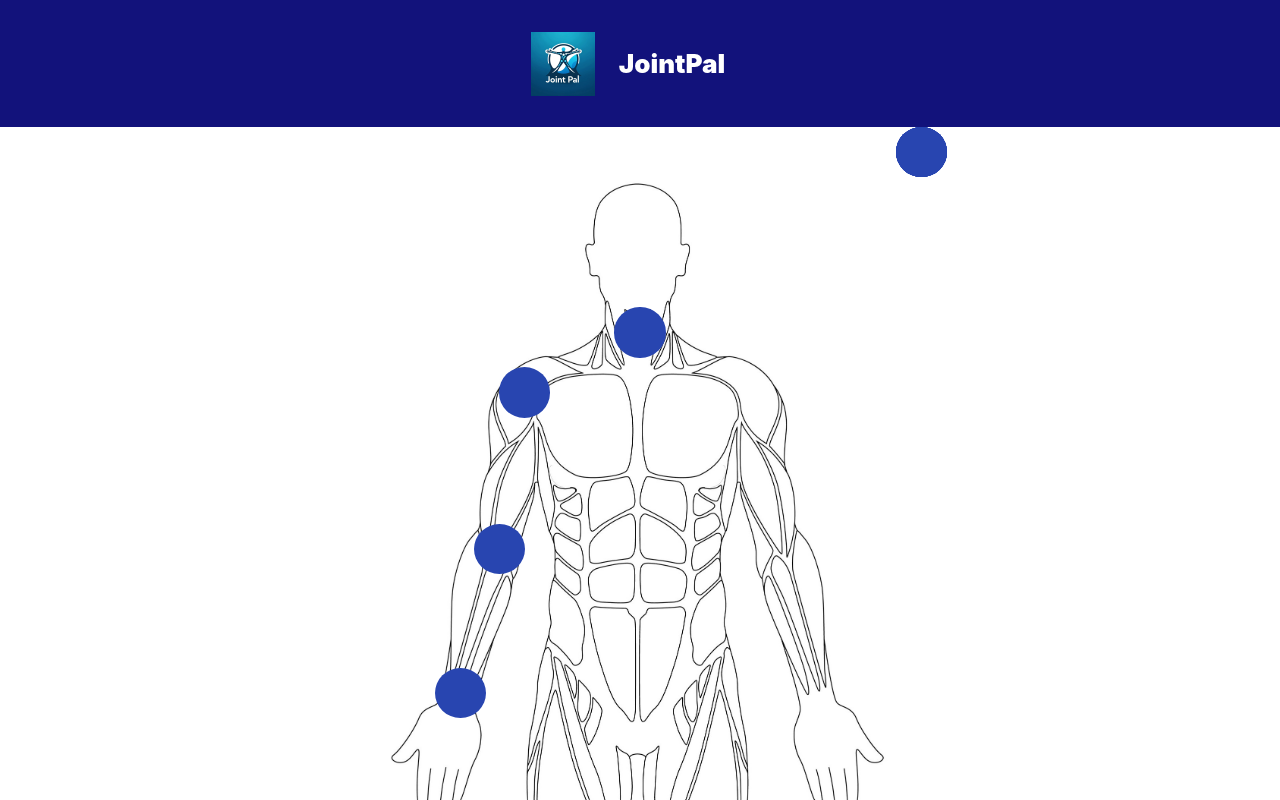
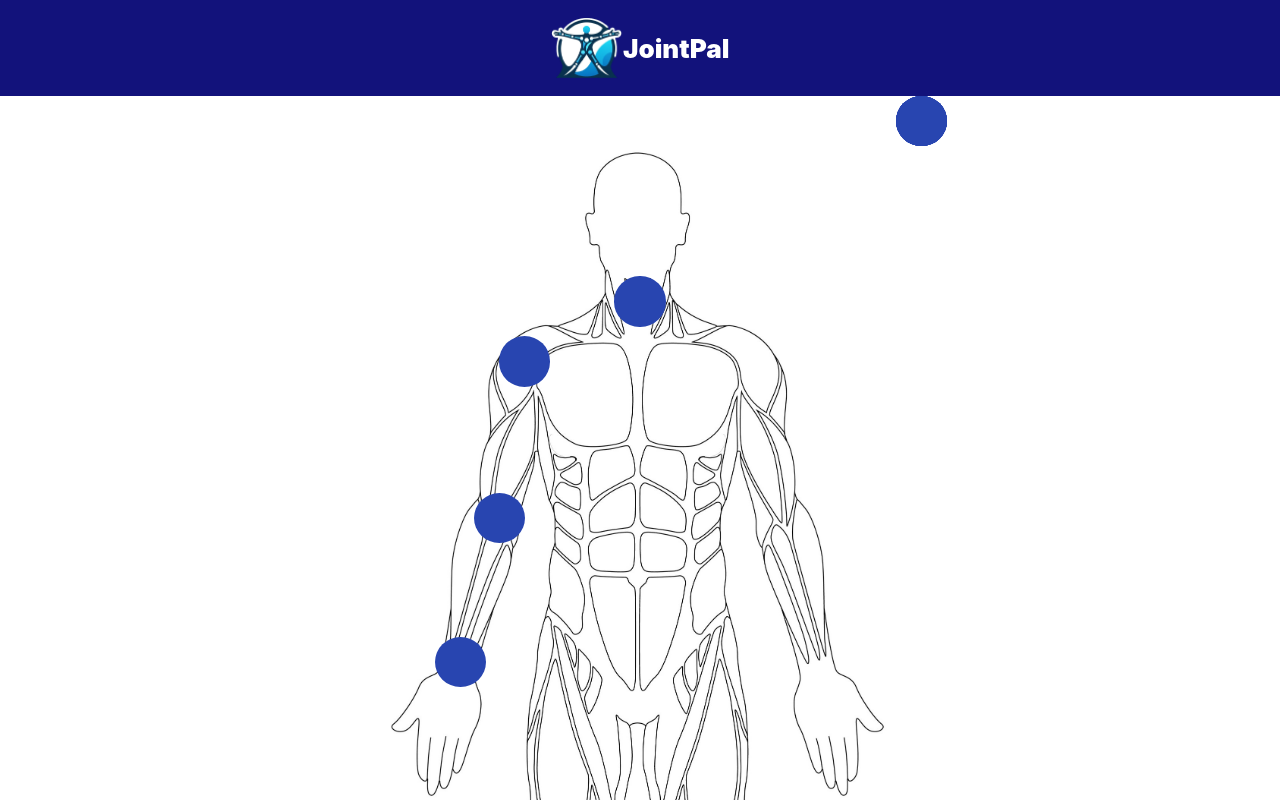
Before and after one commit to 2bato/hackcamp, a React (Create React App) app: page / in a window 1280 px wide. Shown: the top 800 px of the page. Built offline with nearby package versions, Linux system fonts and the light colour scheme.

Commit message:
Added more pages

```diff
--- a/src/App.css
+++ b/src/App.css
@@ -5,29 +5,25 @@
 .App-logo {
   height: 8vmin;
   pointer-events: none;
-  background-color: aliceblue;
 }
 
 .App-header {
   background-color: rgb(18, 18, 123);
   display: flex;
   flex-direction: row;
-  align-items: center;
+  align-content: center;
   justify-content: center;
   color: rgb(255, 255, 255);
-  padding: 3vh;
+  padding-block: 2vh;
   font-weight: bolder;
 }
 
 .App-header title {
   background-color: rgb(18, 18, 123);
-  display: flex;
-  flex-direction: column;
-  align-items: center;
-  justify-content: center;
+  display: inline;
+  align-self: center;
   font-size: calc(10px + 2vmin);
   color: rgb(255, 255, 255);
-  padding: 3vh;
   font-weight: bolder;
 }
 
--- a/src/App.js
+++ b/src/App.js
@@ -1,6 +1,6 @@
 import { logDOM } from "@testing-library/react";
 import "./App.css";
-import logo from "./stretch-logo.jpg";
+import logo from "./stretch-logo.png";
 import Bodymap from "./bodymap.js";
 
 function App() {
--- a/src/stretches/hand.js
+++ b/src/stretches/hand.js
@@ -0,0 +1,9 @@
+const Hand = () => {
+    return (
+      <div>
+        <p>Hand</p>
+      </div>
+    );
+  };
+
+  export default Hand;
--- a/src/stretches/neck.js
+++ b/src/stretches/neck.js
@@ -0,0 +1,9 @@
+const Neck = () => {
+    return (
+      <div>
+        <p>Neck</p>
+      </div>
+    );
+  };
+
+  export default Neck;
--- a/src/stretches/shoulder.js
+++ b/src/stretches/shoulder.js
@@ -0,0 +1,9 @@
+const Shoulder = () => {
+    return (
+      <div>
+        <p>Shoulder</p>
+      </div>
+    );
+  };
+
+  export default Shoulder;
--- a/src/stretches/wrist.js
+++ b/src/stretches/wrist.js
@@ -0,0 +1,9 @@
+const Wrist = () => {
+    return (
+      <div>
+        <p>Wrist</p>
+      </div>
+    );
+  };
+
+  export default Wrist;
```
Also changed, not shown: src/stretches/hip.js (added, +9 -0 lines), src/stretches/knee.js (+9 -0 lines), src/stretch-logo.jpg (deleted), src/stretch-logo.png (added).
